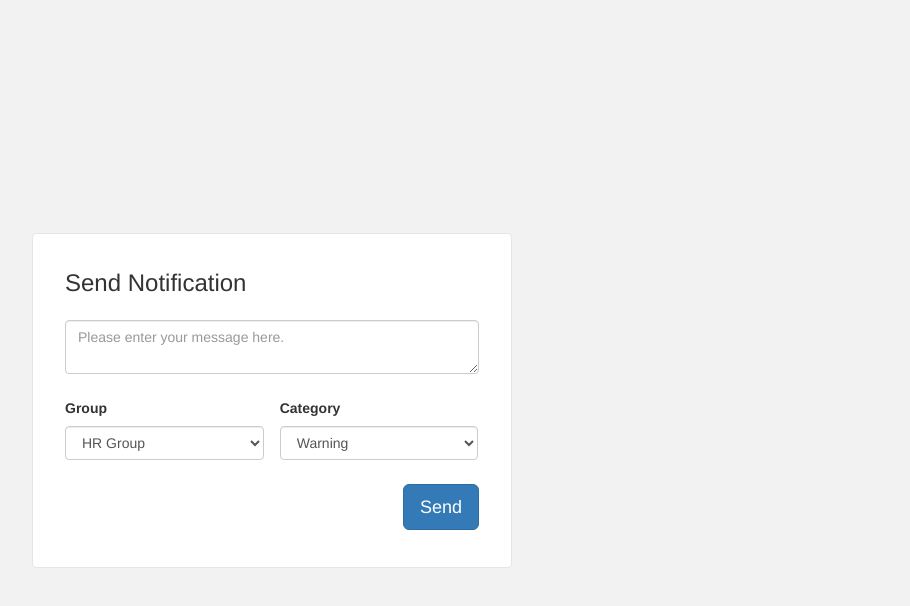
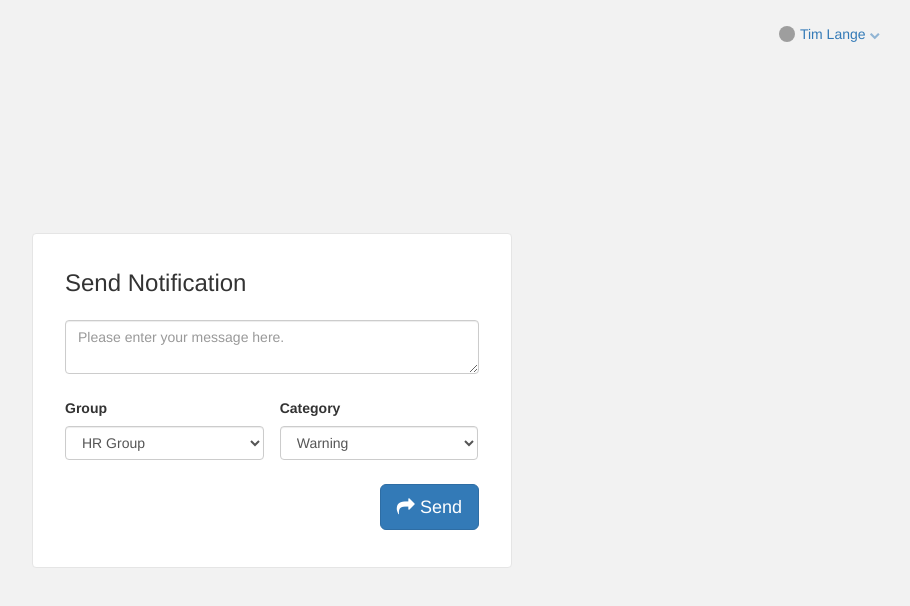
Before and after one commit to citrix-web/admin-ui, a React app: page / in a window 1280 px wide. Shown: the whole page, without its empty margins (368-1278 px from the left). Built offline with nearby package versions, Linux system fonts and the light colour scheme; grey boxes are pictures that could not be loaded.

Commit message:
Mock logged-in user.

```diff
--- a/sass/admin-center.scss
+++ b/sass/admin-center.scss
@@ -42,6 +42,32 @@
     .btn i {
         margin-right: .33*$r;
     }
+
+    .logged-in {
+        position: absolute;
+        top: 1.5*$r;
+        right: 2*$r;
+
+        .avatar {
+            display: inline-block;
+            height: $r;
+            width: $r;
+            border-radius: $r/2;
+            background: url(https://dl.dropboxusercontent.com/u/228089/avatar.png);
+            background-size: $r;
+            margin-right: .33*$r;
+        }
+
+        a {
+            display: inline-block;
+            vertical-align: text-bottom;
+        }
+
+        i {
+            font-size: .66*$r;
+            opacity: .5;
+        }
+    }
 }
 
 @keyframes fadeInScale {
--- a/scripts/AdminCenterForm.js
+++ b/scripts/AdminCenterForm.js
@@ -56,6 +56,11 @@ export default class AdminCenterForm extends Component {
 	render() {
 		return (
          <div className="admin-center">
+            <div className="logged-in">
+               <span className="avatar">&nbsp;</span>
+               <a href="#">Tim Lange <i className="fa fa-chevron-down" aria-hidden="true"></i></a>
+            </div>
+            <div>
       			<div className="messageFormContainer admin-form box">
       				<h3 className="sendMessageTitle">Send Notification</h3>
       				<form className="createMessageForm form-group" onSubmit={this.sendMessage}>
@@ -67,8 +72,12 @@ export default class AdminCenterForm extends Component {
       		    		/>
       		    		<DropDown name="Group" data={this.state.groups} changeHandler={this.handleGroupChange.bind(this)} />
       		    		<DropDown name="Category" data={this.state.categories} changeHandler={this.handleCategoryChange.bind(this)}/>
-   			    	<input className="sendButton btn btn-lg btn-primary pull-right" type="submit" value="Send" />
+                     <div className="clearfix">
+                       <a className="btn btn-lg btn-primary pull-right" href="#" role="button">
+                         <i className="fa fa-share" aria-hidden="true"></i>Send</a>
+                     </div>
       				</form>
+      			</div>
             </div>
          </div>
 		);
```
Also changed, not shown: images/avatar.png (added). Lines whose indentation alone changed are shown as unchanged.
